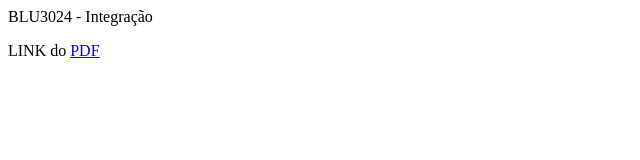
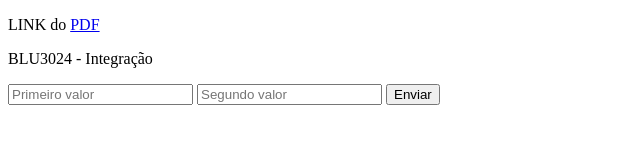
Before and after one commit to Boa-Thomas/exercicio_integracao, a plain HTML site: page index.html in a window 1280 px wide. Shown: the whole page, without its empty margins (0-640 px from the left). Drawn offline with Linux system fonts and the light colour scheme.

Commit message:
Update index.html

```diff
--- a/index.html
+++ b/index.html
@@ -1,6 +1,33 @@
+<!DOCTYPE html>
 <html>
+    <head>
+        <title>BLU3024 - Integração</title>
+        <script>
+            async function enviarFormulario() {
+                const valor1 = document.getElementById("campo1").value;
+                const valor2 = document.getElementById("campo2").value;
+                const response = await fetch("http://server2.thomas.t.vms.ufsc.br/multiplicar", {
+                    method: "POST",
+                    headers: {
+                        "Content-Type": "application/json"
+                    },
+                    body: JSON.stringify({ valor1, valor2 })
+                });
+                const resultado = await response.text();
+                document.getElementById("resultado").innerHTML = resultado;
+            }
+        </script>
+    </head>
     <body>
+        <p>LINK do <a href="http://server1.thomas.t.vms.ufsc.br/PEN-200.pdf">PDF</a></p>
+
+
         <p>BLU3024 - Integração</p>
-        <p>LINK do <a href="http://server1.thomas.t.vms.ufsc.br/PEN-200.pdf">PDF</a></p>
+        <form onsubmit="event.preventDefault(); enviarFormulario();">
+            <input type="text" id="campo1" placeholder="Primeiro valor">
+            <input type="text" id="campo2" placeholder="Segundo valor">
+            <button type="submit">Enviar</button>
+        </form>
+        <div id="resultado"></div>
     </body>
 </html>
```
